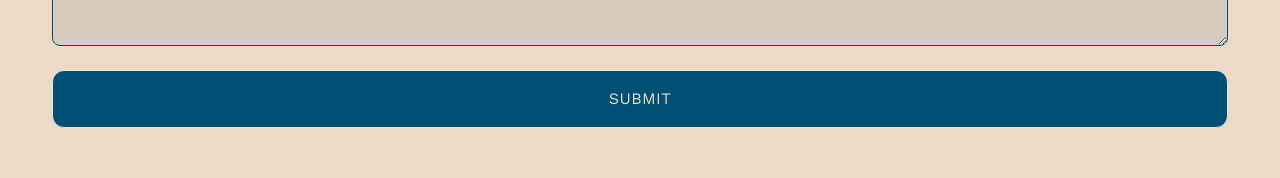
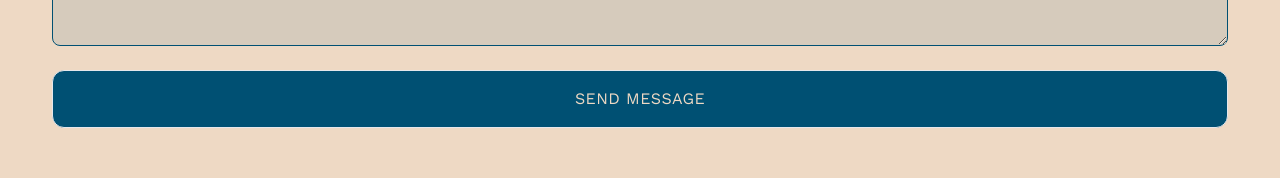
Before and after one commit to trroev/guided-growth-with-rachael, a Next.js app: page /contact in a window 1280 px wide. Shown: the part 715-893 px from the top of the page. Built offline with nearby package versions, Linux system fonts and the light colour scheme.

Commit message:
updated form

```diff
--- a/components/Form/Form.tsx
+++ b/components/Form/Form.tsx
@@ -1,6 +1,7 @@
 import { Formik, Form, FormikHelpers } from "formik";
 import * as Yup from "yup";
 import { FormInput, TextArea } from "./FormInput";
+import { useState } from "react";
 
 interface Values {
   fullName: string;
@@ -8,7 +9,11 @@ interface Values {
   message: string;
 }
 
-const FormikForm = () => (
+const FormikForm = () => {
+  const [buttonText, setButtonText] =
+    useState<string>("Send Message");
+
+  return (
     <Formik
       initialValues={{
         fullName: "",
@@ -30,9 +35,11 @@ const FormikForm = () => (
         values: Values,
         { setSubmitting, resetForm }: FormikHelpers<Values>
       ) => {
+        setButtonText("Sending...");
         setTimeout(() => {
           alert(JSON.stringify(values, null, 2));
           setSubmitting(false);
+          setButtonText(buttonText);
           resetForm({});
         }, 400);
       }}
@@ -64,10 +71,11 @@ const FormikForm = () => (
             rows={10}
             placeholder="Jane Doe"
           />
-        <button className="w-full p-4 mt-4">Submit</button>
+          <button className="w-full p-4 mt-4">{buttonText}</button>
         </Form>
       )}
     </Formik>
   );
+};
 
 export default FormikForm;
--- a/components/Form/FormInput.tsx
+++ b/components/Form/FormInput.tsx
@@ -25,7 +25,7 @@ export const FormInput = ({ label, ...props }: InputProps) => {
         {label}
       </label>
       <input
-        className={`border rounded-lg p-3 flex border-[#005073] bg-[#005073]/10 ${
+        className={`border rounded-lg p-3 flex border-[#005073] bg-[#005073]/10 outline-none ${
           meta.touched && meta.error ? "border-red-600" : ""
         }`}
         {...field}
@@ -51,7 +51,7 @@ export const TextArea = ({ label, ...props }: TextAreaProps) => {
         {label}
       </label>
       <textarea
-        className={`border rounded-lg p-3 border-[#005073] bg-[#005073]/10 ${
+        className={`border rounded-lg p-3 border-[#005073] bg-[#005073]/10 outline-none ${
           meta.touched && meta.error ? "border-red-600" : ""
         }`}
         {...field}
--- a/pages/index.tsx
+++ b/pages/index.tsx
@@ -9,7 +9,7 @@ export default function Home() {
             Guided Growth with Rachael
           </h1>
           <p className="tracking-wider font-medium">
-            Rachael Mathiak | LMSW
+            Rachael Mathiak | LMSW, LCSW
           </p>
         </div>
       </div>
```
Lines whose indentation alone changed are shown as unchanged.
